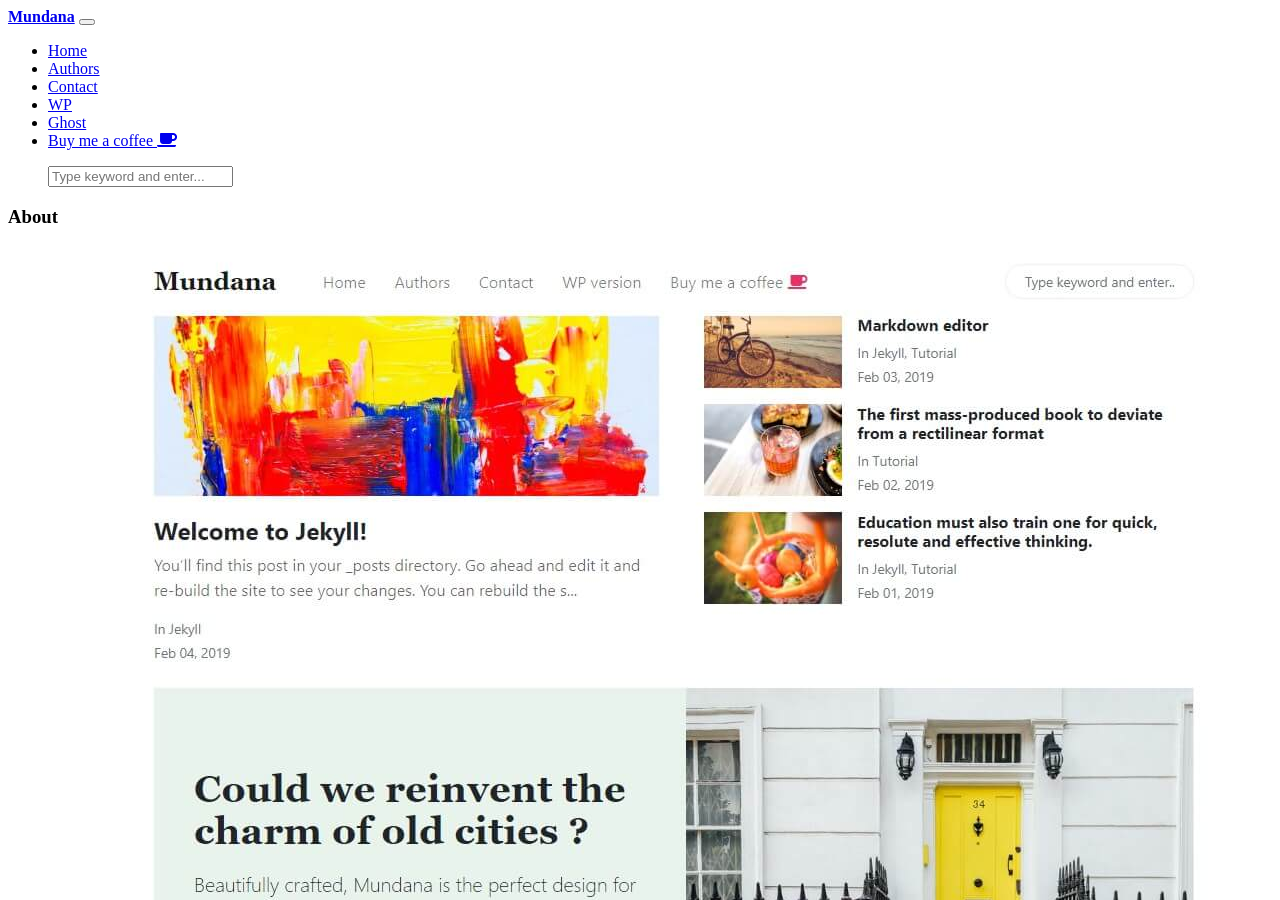
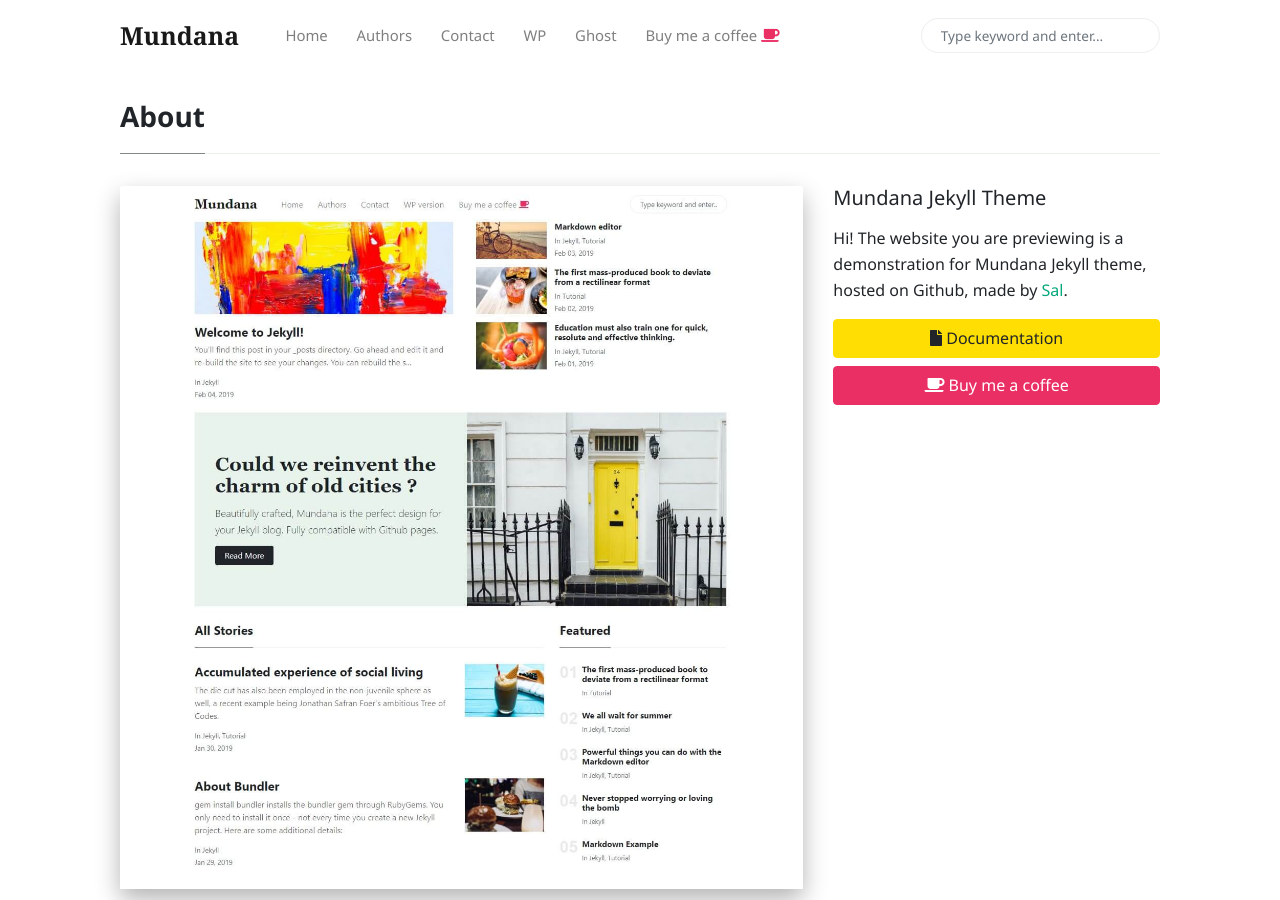
Before and after one commit to gabrielgz92/christina-blog, a Jekyll site: the page built from _pages/about.md, in a window 1280 px wide and 900 px high. Built offline with Jekyll 4.4.1, drawn with Linux system fonts in a browser that asks for light colours; nearby versions of some CDN libraries; comment, search, counter and statistics services are not loaded.

Commit message:
slash to base url

```diff
--- a/_config.yml
+++ b/_config.yml
@@ -3,7 +3,7 @@ name: 'Mundana'
 description: 'Mundana is a free Jekyll theme for awesome people like you, Medium like.'
 logo: 'assets/images/logo.png'
 favicon: 'assets/images/favicon.ico'
-baseurl: 'christina-blog'
+baseurl: '/christina-blog'
 disqus: 'demowebsite'
 email: 'wowthemesnet@gmail.com'
 mailchimp-list: 'https://wowthemes.us11.list-manage.com/subscribe/post?u=8aeb20a530e124561927d3bd8&amp;id=8c3d2d214b'
```
